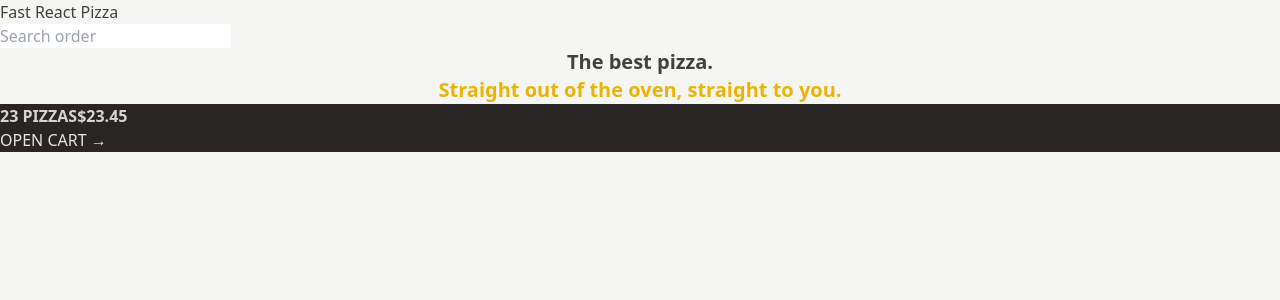
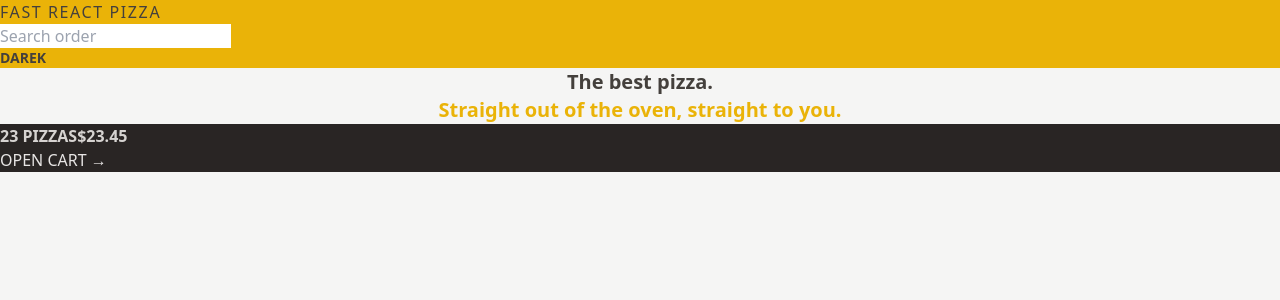
Before and after one commit to BoosterTech/fast-pizza-co, a React (Vite) app: page / in a window 1280 px wide. Shown: the top 300 px of the page. Built offline with nearby package versions, Linux system fonts and the light colour scheme.

Commit message:
styles applied

```diff
--- a/src/ui/AppLayout.jsx
+++ b/src/ui/AppLayout.jsx
@@ -1,16 +1,20 @@
-import { Link, Outlet, useNavigation } from "react-router-dom";
-import CartOverview from "../features/cart/CartOverview";
-import Loader from "./Loader";
-import SearchOrder from "../features/order/SearchOrder";
+import { Link, Outlet, useNavigation } from 'react-router-dom';
+import CartOverview from '../features/cart/CartOverview';
+import Loader from './Loader';
+import SearchOrder from '../features/order/SearchOrder';
+import Username from '../features/user/Username';
 
 const AppLayout = () => {
   const navigation = useNavigation();
-  const isLoading = navigation.state === "loading";
+  const isLoading = navigation.state === 'loading';
   return (
     <div className="layout">
-      <header>
-        <Link to="/">Fast React Pizza</Link>
+      <header className="bg-yellow-500 uppercase">
+        <Link to="/" className="tracking-widest">
+          Fast React Pizza
+        </Link>
         <SearchOrder />
+        <Username />
       </header>
       <main>
         {isLoading && <Loader />}
```
